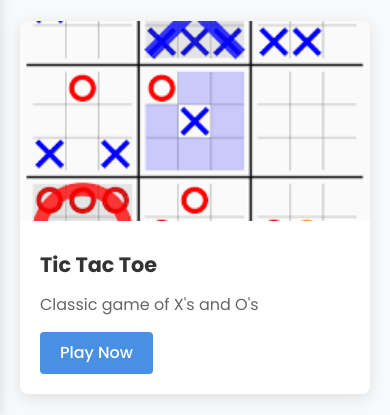
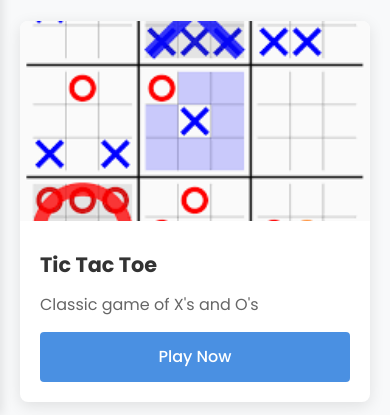
Before and after one commit to sakiv-007/backbenchergames, a plain HTML site: page index.html in a window 390 px wide. Shown: the part 429-844 px from the top of the page. Drawn offline with Linux system fonts and the light colour scheme.

Commit message:
style: make play button full width on mobile for better usability
The play button was not utilizing the full width on mobile devices, which could lead to a poor user experience. This change ensures the button spans the entire width, improving accessibility and usability on smaller screens.

```diff
--- a/styles.css
+++ b/styles.css
@@ -1219,4 +1219,13 @@ body.dark-mode .mobile-sidebar-toggle {
         border-radius: 0 25px 25px 0;
         margin-top: 0;
     }
+
+    /* Make play button full width on mobile */
+    .play-button {
+        display: block;
+        width: 100%;
+        text-align: center;
+        padding: 12px 20px;
+        font-size: 16px;
+    }
 }
```
